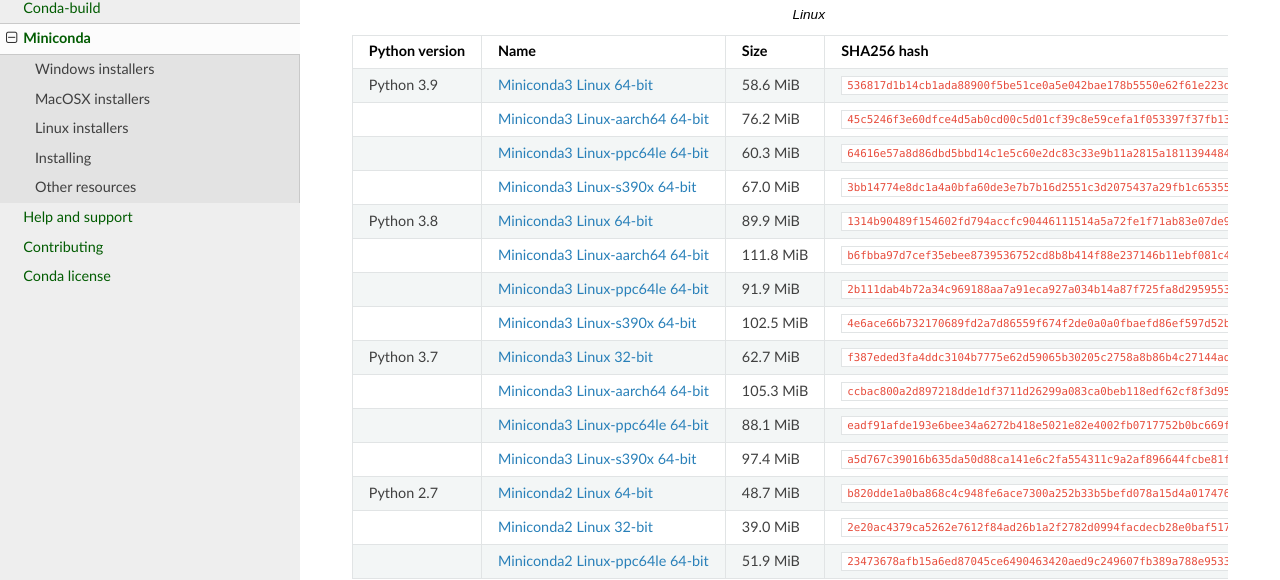
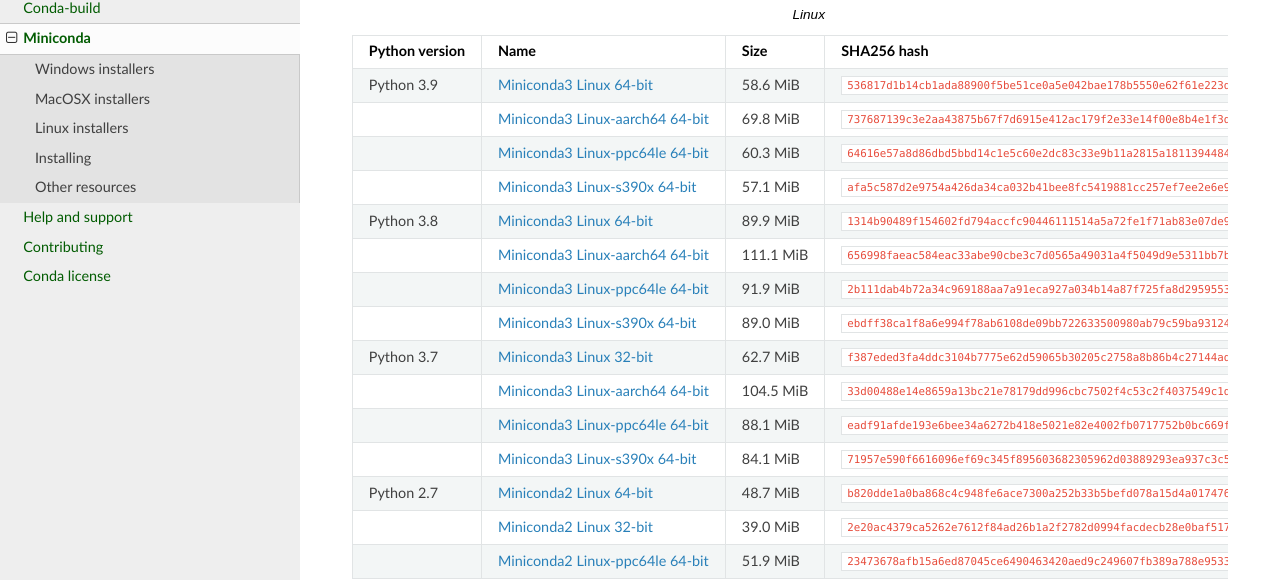
Before and after one commit to conda/conda-docs, a Sphinx documentation site: the page built from docs/source/miniconda.rst, in a window 1280 px wide and 900 px high, scrolled down 922 px. Shown: the part 148-728 px from the top of the window. Built offline with Sphinx 7.4.7 and the Read the Docs theme 2.0.0, drawn with Linux system fonts in a browser that asks for light colours.

Commit message:
Add file info for new 4.10.1 Minicondas for aarch64 and s390x

```diff
--- a/docs/source/miniconda.rst
+++ b/docs/source/miniconda.rst
@@ -51,17 +51,17 @@
    :widths: 5, 10, 5, 80
 
    Python 3.9,`Miniconda3 Linux 64-bit <https://repo.anaconda.com/miniconda/Miniconda3-py39_4.9.2-Linux-x86_64.sh>`_,58.6 MiB,``536817d1b14cb1ada88900f5be51ce0a5e042bae178b5550e62f61e223deae7c``
-   ,`Miniconda3 Linux-aarch64 64-bit <https://repo.anaconda.com/miniconda/Miniconda3-py39_4.9.2-Linux-aarch64.sh>`_,76.2 MiB,``45c5246f3e60dfce4d5ab0cd00c5d01cf39c8e59cefa1f053397f37fb13f4410``
+   ,`Miniconda3 Linux-aarch64 64-bit <https://repo.anaconda.com/miniconda/Miniconda3-py39_4.10.1-Linux-aarch64.sh>`_,69.8 MiB,``737687139c3e2aa43875b67f7d6915e412ac179f2e33e14f00e8b4e1f3d31dd7``
    ,`Miniconda3 Linux-ppc64le 64-bit <https://repo.anaconda.com/miniconda/Miniconda3-py39_4.9.2-Linux-ppc64le.sh>`_,60.3 MiB,``64616e57a8d86dbd5bbd14c1e5c60e2dc83c33e9b11a2815a1811394484534ab``
-   ,`Miniconda3 Linux-s390x 64-bit <https://repo.anaconda.com/miniconda/Miniconda3-py39_4.9.2-Linux-s390x.sh>`_,67.0 MiB,``3bb14774e8dc1a4a0bfa60de3e7b7b16d2551c3d2075437a29fb1c65355732d6``
+   ,`Miniconda3 Linux-s390x 64-bit <https://repo.anaconda.com/miniconda/Miniconda3-py39_4.10.1-Linux-s390x.sh>`_,57.1 MiB,``afa5c587d2e9754a426da34ca032b41bee8fc5419881cc257ef7ee2e6e951c46``
    Python 3.8,`Miniconda3 Linux 64-bit <https://repo.anaconda.com/miniconda/Miniconda3-latest-Linux-x86_64.sh>`_,89.9 MiB,``1314b90489f154602fd794accfc90446111514a5a72fe1f71ab83e07de9504a7``
-   ,`Miniconda3 Linux-aarch64 64-bit <https://repo.anaconda.com/miniconda/Miniconda3-latest-Linux-aarch64.sh>`_,111.8 MiB,``b6fbba97d7cef35ebee8739536752cd8b8b414f88e237146b11ebf081c44618f``
+   ,`Miniconda3 Linux-aarch64 64-bit <https://repo.anaconda.com/miniconda/Miniconda3-latest-Linux-aarch64.sh>`_,111.1 MiB,``656998faeac584eac33abe90cbe3c7d0565a49031a4f5049d9e5311bb7b616fe``
    ,`Miniconda3 Linux-ppc64le 64-bit <https://repo.anaconda.com/miniconda/Miniconda3-latest-Linux-ppc64le.sh>`_,91.9 MiB,``2b111dab4b72a34c969188aa7a91eca927a034b14a87f725fa8d295955364e71``
-   ,`Miniconda3 Linux-s390x 64-bit <https://repo.anaconda.com/miniconda/Miniconda3-latest-Linux-s390x.sh>`_,102.5 MiB,``4e6ace66b732170689fd2a7d86559f674f2de0a0a0fbaefd86ef597d52b89d16``
+   ,`Miniconda3 Linux-s390x 64-bit <https://repo.anaconda.com/miniconda/Miniconda3-latest-Linux-s390x.sh>`_,89.0 MiB,``ebdff38ca1f8a6e994f78ab6108de09bb722633500980ab79c59ba9312443de5``
    Python 3.7,`Miniconda3 Linux 32-bit <https://repo.anaconda.com/miniconda/Miniconda3-latest-Linux-x86.sh>`_,62.7 MiB,``f387eded3fa4ddc3104b7775e62d59065b30205c2758a8b86b4c27144adafcc4``
-   ,`Miniconda3 Linux-aarch64 64-bit <https://repo.anaconda.com/miniconda/Miniconda3-py37_4.9.2-Linux-aarch64.sh>`_,105.3 MiB,``ccbac800a2d897218dde1df3711d26299a083ca0beb118edf62cf8f3d9516da8``
+   ,`Miniconda3 Linux-aarch64 64-bit <https://repo.anaconda.com/miniconda/Miniconda3-py37_4.10.1-Linux-aarch64.sh>`_,104.5 MiB,``33d00488e14e8659a13bc21e78179dd996cbc7502f4c53c2f4037549c1da91d9``
    ,`Miniconda3 Linux-ppc64le 64-bit <https://repo.anaconda.com/miniconda/Miniconda3-py37_4.9.2-Linux-ppc64le.sh>`_,88.1 MiB,``eadf91afde193e6bee34a6272b418e5021e82e4002fb0717752b0bc669f54937``
-   ,`Miniconda3 Linux-s390x 64-bit <https://repo.anaconda.com/miniconda/Miniconda3-py37_4.9.2-Linux-s390x.sh>`_,97.4 MiB,``a5d767c39016b635da50d88ca141e6c2fa554311c9a2af896644fcbe81f7ce82``
+   ,`Miniconda3 Linux-s390x 64-bit <https://repo.anaconda.com/miniconda/Miniconda3-py37_4.10.1-Linux-s390x.sh>`_,84.1 MiB,``71957e590f6616096ef69c345f895603682305962d03889293ea937c3c56db94``
    Python 2.7,`Miniconda2 Linux 64-bit <https://repo.anaconda.com/miniconda/Miniconda2-latest-Linux-x86_64.sh>`_,48.7 MiB,``b820dde1a0ba868c4c948fe6ace7300a252b33b5befd078a15d4a017476b8979``
    ,`Miniconda2 Linux 32-bit <https://repo.anaconda.com/miniconda/Miniconda2-latest-Linux-x86.sh>`_,39.0 MiB,``2e20ac4379ca5262e7612f84ad26b1a2f2782d0994facdecb28e0baf51749979``
    ,`Miniconda2 Linux-ppc64le 64-bit <https://repo.anaconda.com/miniconda/Miniconda2-latest-Linux-ppc64le.sh>`_,51.9 MiB,``23473678afb15a6ed87045ce6490463420aed9c249607fb389a788e95335bb28``
--- a/docs/source/miniconda_hashes.rst
+++ b/docs/source/miniconda_hashes.rst
@@ -6,6 +6,12 @@
 ========================================  =========  =================== ====================================================================
 Name                                      Size       Time modified        SHA256 hash
 ========================================  =========  =================== ====================================================================
+Miniconda3-py37_4.10.1-Linux-aarch64.sh   104.5 MiB  2021-06-01 18:33:41  ``33d00488e14e8659a13bc21e78179dd996cbc7502f4c53c2f4037549c1da91d9``
+Miniconda3-py37_4.10.1-Linux-s390x.sh     84.1 MiB   2021-06-01 18:38:01  ``71957e590f6616096ef69c345f895603682305962d03889293ea937c3c56db94``
+Miniconda3-py38_4.10.1-Linux-aarch64.sh   111.1 MiB  2021-06-01 18:33:45  ``656998faeac584eac33abe90cbe3c7d0565a49031a4f5049d9e5311bb7b616fe``
+Miniconda3-py38_4.10.1-Linux-s390x.sh     89.0 MiB   2021-06-01 18:38:14  ``ebdff38ca1f8a6e994f78ab6108de09bb722633500980ab79c59ba9312443de5``
+Miniconda3-py39_4.10.1-Linux-aarch64.sh   69.8 MiB   2021-06-01 18:33:49  ``737687139c3e2aa43875b67f7d6915e412ac179f2e33e14f00e8b4e1f3d31dd7``
+Miniconda3-py39_4.10.1-Linux-s390x.sh     57.1 MiB   2021-06-01 18:38:17  ``afa5c587d2e9754a426da34ca032b41bee8fc5419881cc257ef7ee2e6e951c46``
 Miniconda3-py37_4.9.2-Linux-aarch64.sh    105.3 MiB  2021-03-16 18:15:18  ``ccbac800a2d897218dde1df3711d26299a083ca0beb118edf62cf8f3d9516da8``
 Miniconda3-py37_4.9.2-Linux-ppc64le.sh    88.1 MiB   2020-11-23 13:06:12  ``eadf91afde193e6bee34a6272b418e5021e82e4002fb0717752b0bc669f54937``
 Miniconda3-py37_4.9.2-Linux-s390x.sh      97.4 MiB   2021-05-14 10:11:19  ``a5d767c39016b635da50d88ca141e6c2fa554311c9a2af896644fcbe81f7ce82``
```
